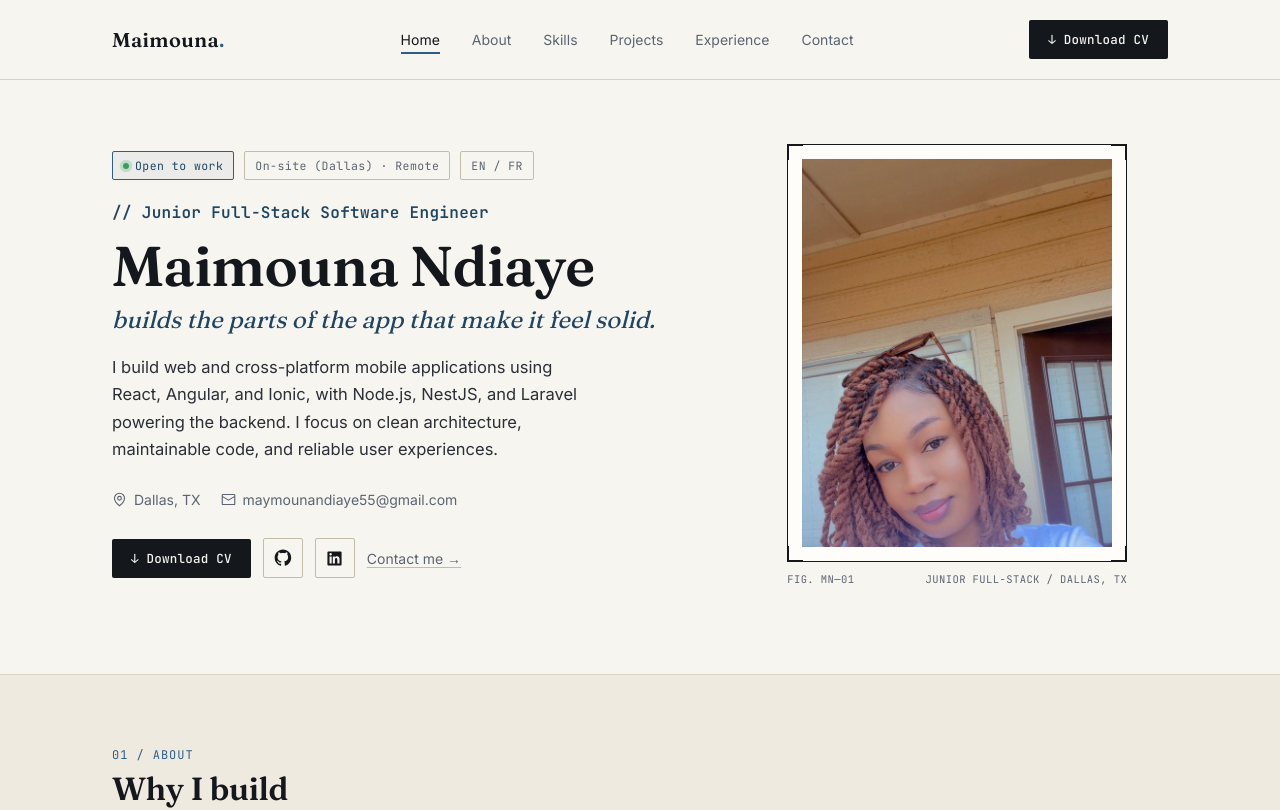
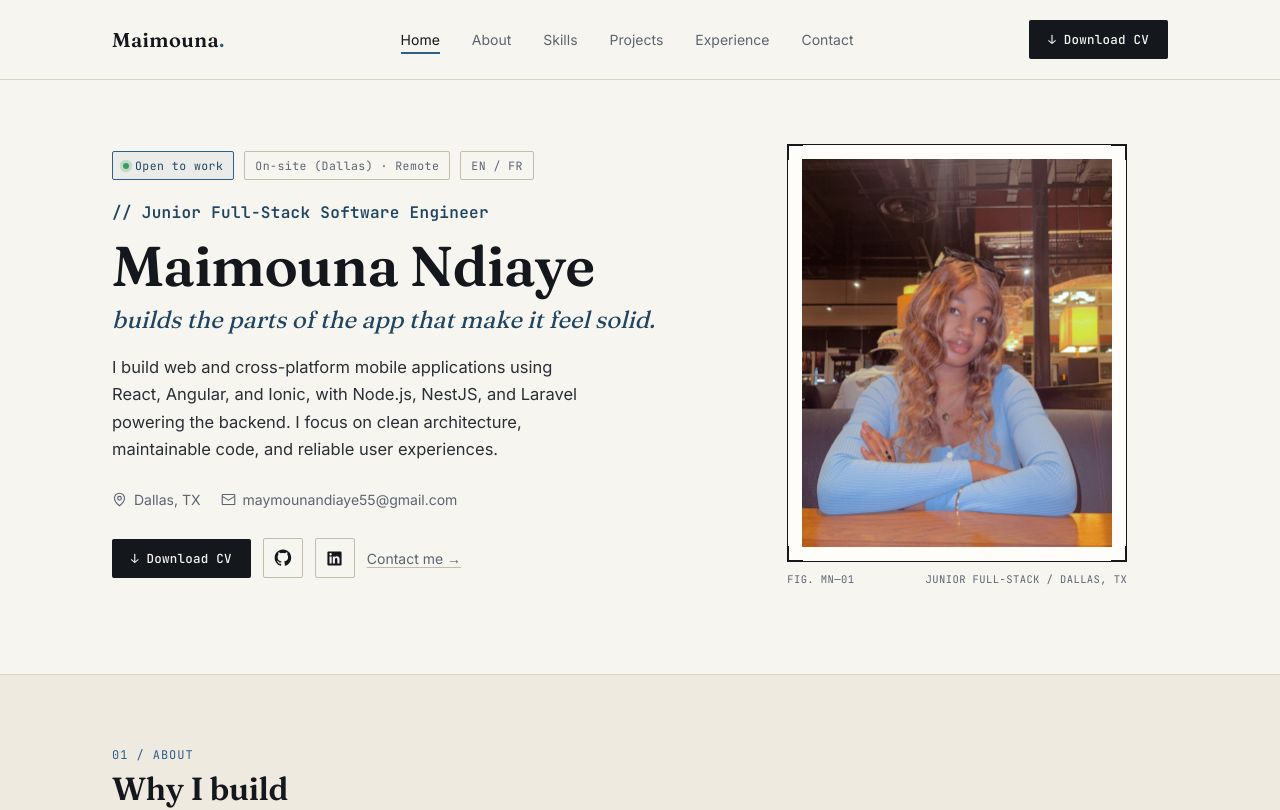
Before and after one commit to maimouna-mn/portfolio, a React (Vite) app: page / in a window 1280 px wide. Shown: the top 810 px of the page. Built offline with nearby package versions, Linux system fonts and the light colour scheme.

Commit message:
update profil

```diff
--- a/src/components/Hero.jsx
+++ b/src/components/Hero.jsx
@@ -115,7 +115,7 @@ export default function Hero() {
             <span className="corner tr"></span>
             <span className="corner bl"></span>
             <span className="corner br"></span>
-            <img src="/photo.jpg" alt="Maimouna Ndiaye" />
+            <img src="/profilPhoto.JPG" alt="Maimouna Ndiaye" />
           </div>
           <div className="label-strip">
             <span>FIG. MN—01</span>
```
Also changed, not shown: public/photo.jpg (deleted), public/profilPhoto.JPG (added).
